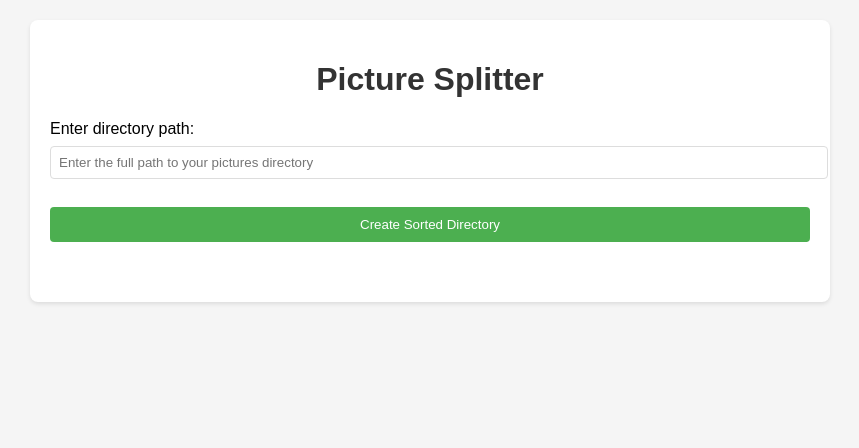
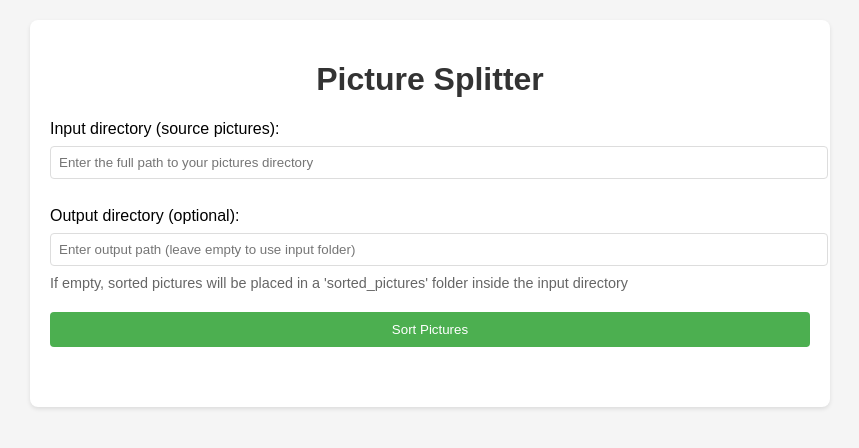
Before and after one commit to MayaGalili/sort_pics_app, a Flask app: page / in a window 1280 px wide. Shown: the top 448 px of the page, without its empty margins (210-1069 px from the left). Run offline with Flask 3, Linux system fonts and the light colour scheme.

Commit message:
add option for out folder

```diff
--- a/src/main.py
+++ b/src/main.py
@@ -4,11 +4,17 @@ from flask import Flask, render_template, request, jsonify
 
 app = Flask(__name__)
 
-def create_sorted_directory(input_path):
+def create_sorted_directory(input_path, output_path=None):
     """Create a subdirectory for sorted pictures and actually sort files"""
     input_path = Path(input_path)
-    sorted_dir = input_path / "sorted_pictures"
-    sorted_dir.mkdir(exist_ok=True)
+
+    # If no output path specified, create sorted_pictures in input folder
+    if output_path is None:
+        sorted_dir = input_path / "sorted_pictures"
+    else:
+        sorted_dir = Path(output_path)
+
+    sorted_dir.mkdir(parents=True, exist_ok=True)
 
     # Find all image files in the input directory
     image_extensions = {'.jpg', '.jpeg', '.png', '.gif', '.bmp', '.tiff', '.webp'}
@@ -51,16 +57,18 @@ def home():
 def select_directory():
     """Handle directory selection and creation of sorted directory"""
     data = request.get_json()
-    input_directory = data.get('directory')
+    input_directory = data.get('input_directory')
+    output_directory = data.get('output_directory')  # Optional output folder
 
     if not input_directory:
-        return jsonify({'error': 'No directory selected'}), 400
+        return jsonify({'error': 'No input directory selected'}), 400
 
     try:
-        sorted_directory = create_sorted_directory(input_directory)
+        sorted_directory = create_sorted_directory(input_directory, output_directory)
         return jsonify({
-            'message': 'Directory created successfully',
+            'message': 'Pictures sorted successfully',
             'input_directory': input_directory,
+            'output_directory': output_directory,
             'sorted_directory': sorted_directory
         })
     except Exception as e:
--- a/src/templates/index.html
+++ b/src/templates/index.html
@@ -63,21 +63,27 @@
     <div class="container">
         <h1>Picture Splitter</h1>
         <div class="input-group">
-            <label for="directory">Enter directory path:</label>
-            <input type="text" id="directory" placeholder="Enter the full path to your pictures directory">
+            <label for="input_directory">Input directory (source pictures):</label>
+            <input type="text" id="input_directory" placeholder="Enter the full path to your pictures directory">
         </div>
-        <button onclick="selectDirectory()">Create Sorted Directory</button>
+        <div class="input-group">
+            <label for="output_directory">Output directory (optional):</label>
+            <input type="text" id="output_directory" placeholder="Enter output path (leave empty to use input folder)">
+            <small style="color: #666; font-size: 0.9em;">If empty, sorted pictures will be placed in a 'sorted_pictures' folder inside the input directory</small>
+        </div>
+        <button onclick="selectDirectory()">Sort Pictures</button>
         <div id="result"></div>
     </div>
 
     <script>
         async function selectDirectory() {
-            const directory = document.getElementById('directory').value;
+            const inputDirectory = document.getElementById('input_directory').value;
+            const outputDirectory = document.getElementById('output_directory').value;
             const resultDiv = document.getElementById('result');
 
-            if (!directory) {
+            if (!inputDirectory) {
                 resultDiv.className = 'error';
-                resultDiv.textContent = 'Please enter a directory path';
+                resultDiv.textContent = 'Please enter an input directory path';
                 return;
             }
 
@@ -87,14 +93,21 @@
                     headers: {
                         'Content-Type': 'application/json',
                     },
-                    body: JSON.stringify({ directory }),
+                    body: JSON.stringify({
+                        input_directory: inputDirectory,
+                        output_directory: outputDirectory || null
+                    }),
                 });
 
                 const data = await response.json();
 
                 if (response.ok) {
                     resultDiv.className = 'success';
-                    resultDiv.textContent = `Success! Created sorted directory at: ${data.sorted_directory}`;
+                    let message = `Success! Pictures sorted to: ${data.sorted_directory}`;
+                    if (data.output_directory) {
+                        message += `\nOutput directory: ${data.output_directory}`;
+                    }
+                    resultDiv.textContent = message;
                 } else {
                     resultDiv.className = 'error';
                     resultDiv.textContent = data.error || 'An error occurred';
```
Also changed, not shown: tests/test_sorting.py (+29 -1 lines).
